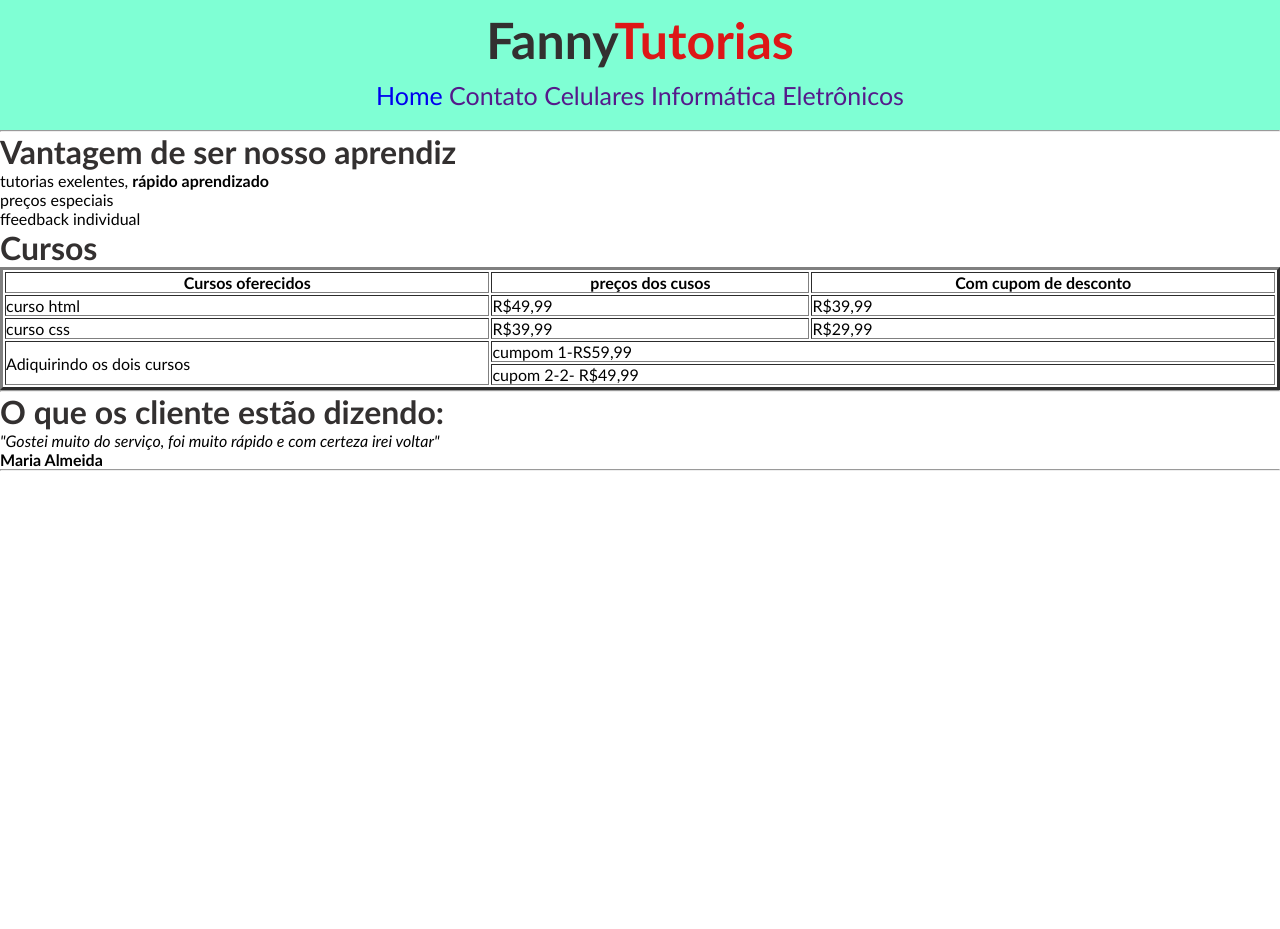
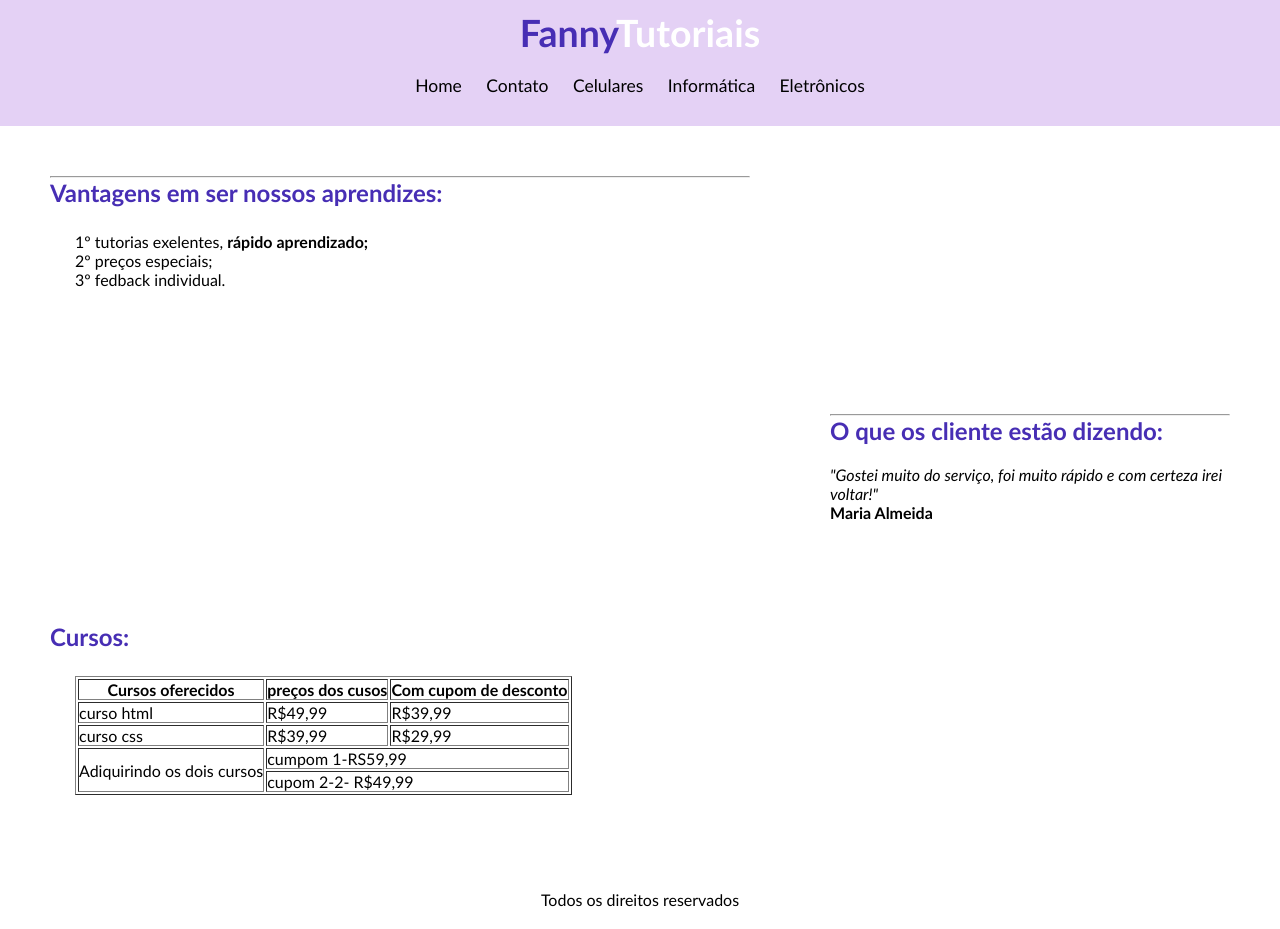
Before and after one commit to xstephaniexsouzax/Primeiro-projeto-site, a plain HTML site: page index.html in a window 1280 px wide. Before the commit the page ends 800 px from the top, so only its background shows below. Drawn offline with Linux system fonts and the light colour scheme.

Commit message:
site-atualizado

```diff
--- a/index.html
+++ b/index.html
@@ -5,10 +5,11 @@
     <link rel="stylesheet" type="text/css" href="s.css">
     <title>Fanny</title>
 </head>
+<!--início do cabeçalho-->
 <body>
     <div id="cabe">
         <div id="logo-titulo">
-        <h1>Fanny<span id="ti">Tutorias</span> </h1>
+        <h1>Fanny<span id="ti">Tutoriais</span> </h1>
             <div id="menu" >
             <a href="index.html">Home</a>
             <a href="">Contato</a>
@@ -18,17 +19,35 @@
             </div>
         </div>
     </div>
+<!--fim do cabeçalho-->
+<!--início das vantagens-->
+    <div id="vanta">
+    <hr>
+    <h1>Vantagens em ser nossos aprendizes: </h1>
+        <div class="numeros">
 
+        <p> 1º tutorias exelentes, <strong>rápido aprendizado;</strong></p>
+        <p> 2º preços especiais; </p>
+        <p> 3º fedback individual.</p>
+        </div>
+    </div>
+<!--fim das vantagens-->
+<!--comentários dos clientes-->
+<div id="clientes">
     <hr>
-    <h1>Vantagem de ser nosso aprendiz </h1>
-<ol>
-       <li>tutorias exelentes, <strong>rápido aprendizado</strong></li>
-       <li>preços especiais </li>
-       <li>ffeedback individual</li>
-</ol>
+    <h1>O que os cliente estão dizendo: </h1>
+        <div id="cliente-comentário"></div>
+            <p> <i>"Gostei muito do serviço, foi muito rápido e com certeza irei voltar!"</i></p>
+            <p> <b >Maria Almeida</b></p>
+        </div>
 
-<h1> Cursos </h1>
-<table border="3" width="100%" >
+</div>
+<!--fim dos comentarios dos clientes-->
+<!--inicio cursos-->
+<div id="cursos">
+    <h1> Cursos: </h1>
+    <div class="numeros">
+    <table border="1" >
         <tr>
             <th> Cursos oferecidos</th>
             <th> preços dos cusos</th>
@@ -53,12 +72,14 @@
             <tr>
             <td colspan="2">cupom 2-2- R$49,99 </td>
     </table>
-<hr>
-    </p>
-    <h1>O que os cliente estão dizendo: </h1>
-    <p> <i>"Gostei muito do serviço, foi muito rápido e com certeza irei voltar"</i></p>
-    <p> <b>Maria Almeida</b></p>
-    <hr>
+    </div>
+</div>
+<!--fim cursos-->
+
+    <div id="rodape">
+        <!--rodapé-->
+        Todos os direitos reservados
+    </div>
 
 </body>
 </html>
--- a/s.css
+++ b/s.css
@@ -1,32 +1,69 @@
 *{
    margin: 0;
    padding: 0;
-    font-family:'Gill Sans', 'Gill Sans MT', Calibri, 'Trebuchet MS', sans-serif;
+    font-family:'Trebuchet MS', 'Lucida Sans Unicode', 'Lucida Grande', 'Lucida Sans', Arial, sans-serif;
+    font-size: 1.0em;
+}
+
+a{
+    color: rgb(0, 0, 0);
+    padding: 10px;
     text-decoration: none;
 }
+a:hover{
+    color: rgb(107, 44, 253); /*mudar a cor da imgem quando passa o mause*/
 
+}
 
-a:hover{
-    color: rgb(236, 6, 6); /*mudar a cor da imgem quando passa o mause*/
-}
 
 #cabe{
     text-align: center;
     font-size: 25px;
-    background-color: aquamarine;
+    background-color: rgba(214, 186, 240, 0.658);
 
 }
 #ti{
-    color: rgb(221, 23, 23);
+    color: rgb(255, 255, 255);
 }
 h1{
-    color: rgb(51, 48, 48);
+    color: rgb(71, 46, 180);
+    font-size: 1.5em;
 }
 #menu{
     text-align: center;
-    padding: 10px;
+    padding: 20px;
+    font-size: 0.7em;
 
 }
 #logo-titulo{
     padding: 10px;
 }
+#vanta {
+    padding: 50px;
+    width: 700px;
+
+    float: left;
+}
+#cursos{
+    width: 700px;
+    padding: 50px;
+
+    float: left;
+}
+.numeros{
+    padding: 25px;
+}
+#clientes{
+    width: 400px ;
+    float: right;
+    padding: 50px;
+}
+#cliente-comentário{
+    padding: 10px;
+}
+#rodape{
+    text-align: center;
+    clear: both;
+    padding: 20px;
+
+}
```
Lines whose indentation alone changed are shown as unchanged.
